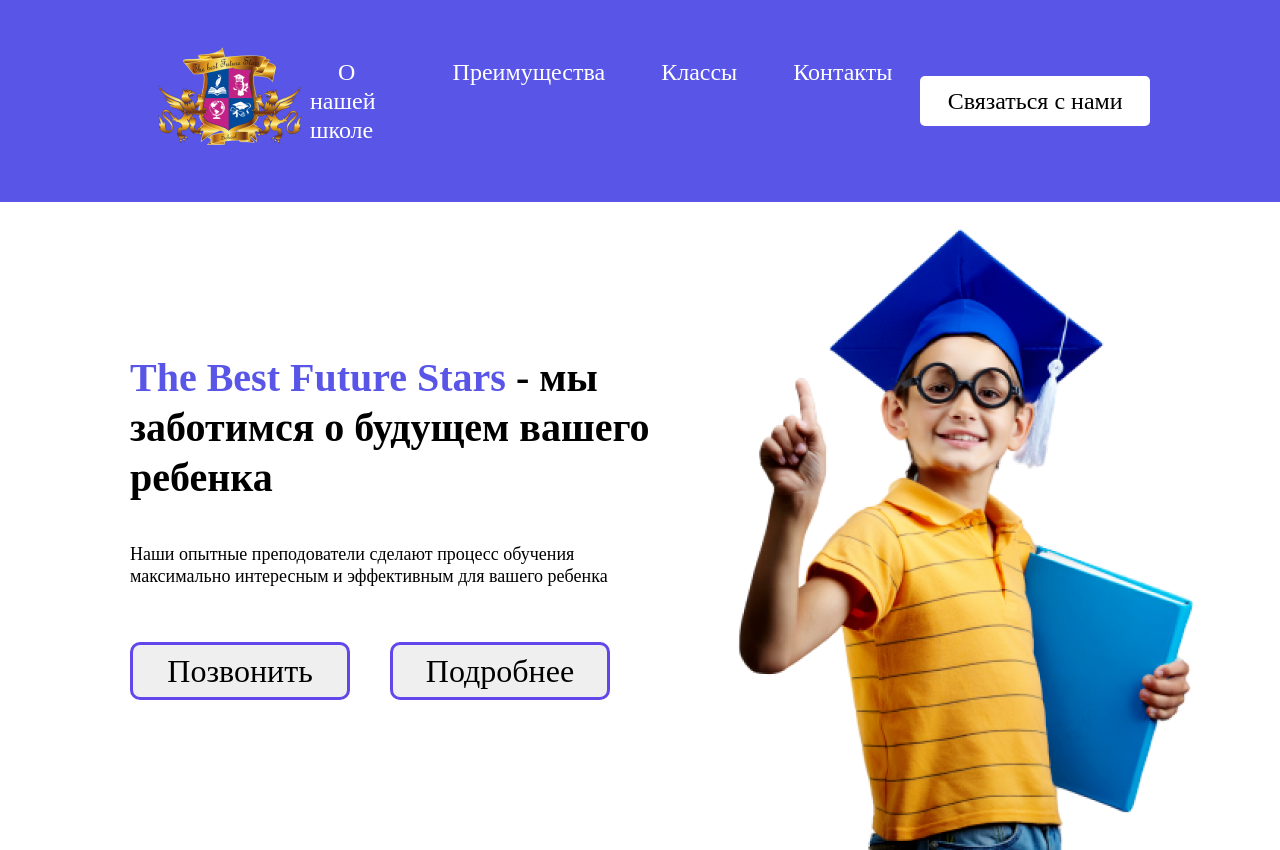
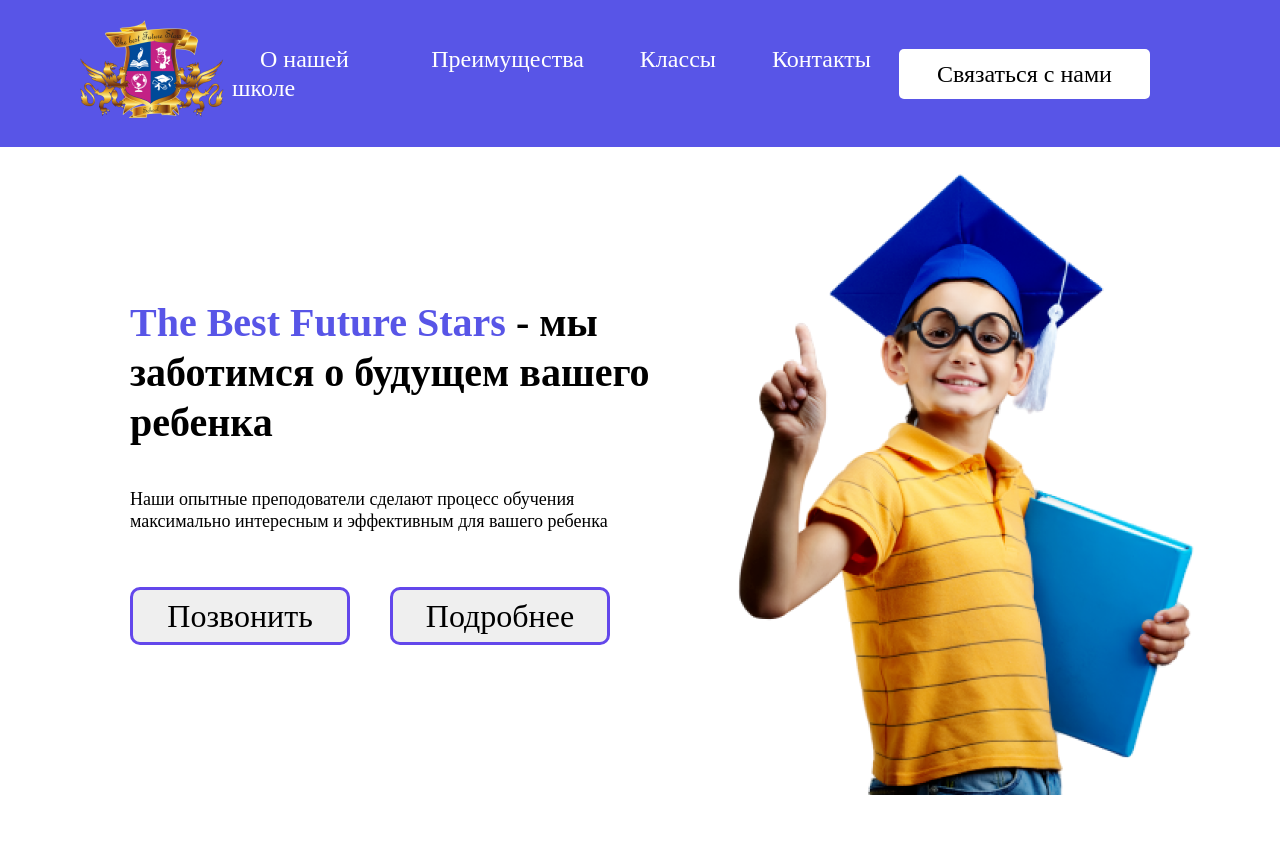
Before and after one commit to ulubekdev/front-for-school, a plain HTML site: page index.html in a window 1280 px wide. Shown: the top 850 px of the page. Drawn offline with Linux system fonts and the light colour scheme.

Commit message:
fixed bugs

```diff
--- a/index.html
+++ b/index.html
@@ -5,11 +5,11 @@
     <meta http-equiv="X-UA-Compatible" content="IE=edge" />
     <meta name="viewport" content="width=device-width, initial-scale=1.0" />
     <link rel="stylesheet" href="style.css" />
-    <title>Document</title>
+    <title>Online school</title>
   </head>
   <body>
     <div class="navbar">
-      <div class="logo">
+      <div class="nav-logo">
         <img src="./media/img/logo.png" alt="main logo" />
       </div>
       <ul class="items">
```
Also changed, not shown: style.css (+0 -15 lines).
